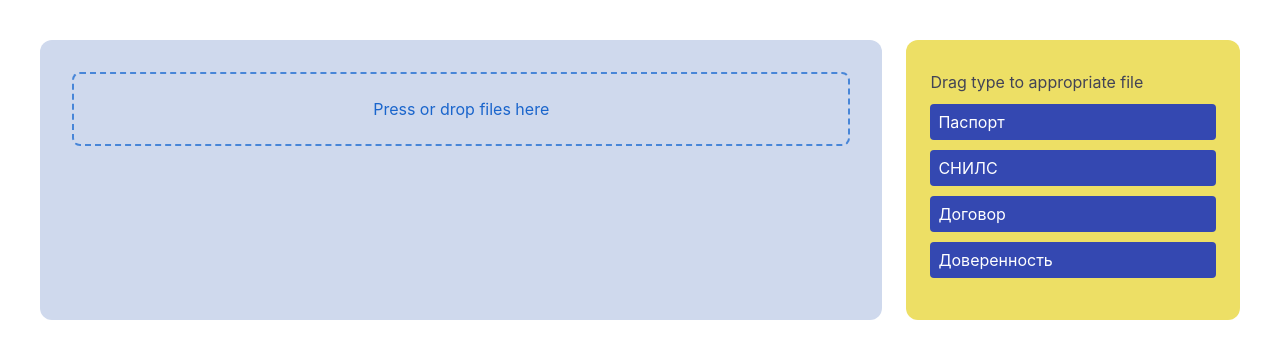
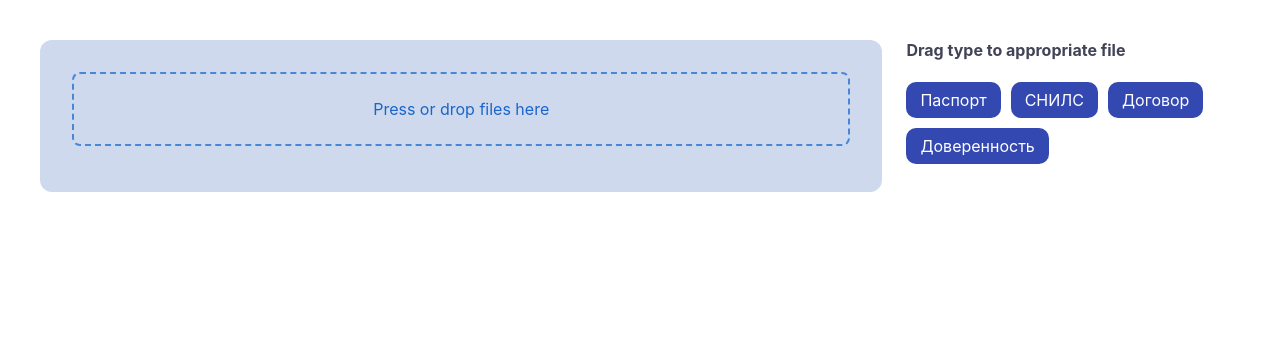
Before and after one commit to dmitryrodnikov/file-upload-concept, a React (Create React App) app: page / in a window 1280 px wide. Shown: the top 358 px of the page. Built offline with nearby package versions, Linux system fonts and the light colour scheme.

Commit message:
feat: suggest styling

```diff
--- a/src/components/suggest-item/suggest-item.module.scss
+++ b/src/components/suggest-item/suggest-item.module.scss
@@ -1,15 +1,22 @@
+:root {
+  --tag-color: #3448b1;
+  --tag-color_hover: #335cd2;
+  --tag-border-radius: 10px;
+}
+
 .item {
   position: relative;
-  padding: 8px;
-  margin-bottom: 10px;
-  border-radius: 4px;
-  background-color: #3448b1;
+  display: inline-block;
+  padding: 8px 14px;
+  margin: 10px 10px 0 0;
+  border-radius: var(--tag-border-radius);
+  background-color: var(--tag-color);
   color: #fff;
   cursor: grab;
   transition: transform 200ms ease-in-out;
 
   &:hover {
-    background-color: #335cd2;
+    background-color: var(--tag-color_hover);
     transform: translate(-2px, -2px);
 
     .shadow {
@@ -24,7 +31,7 @@
   bottom: 0;
   left: 0;
   right: 0;
-  border-radius: 4px;
+  border-radius: var(--tag-border-radius);
   box-shadow: 0 4px 10px 0 #00000033;
   opacity: 0;
   transition: opacity 200ms ease-in-out;
@@ -34,8 +41,8 @@
   position: absolute;
   display: inline-block;
   left: -9999px;
-  background-color: #335cd2;
-  color: white;
+  background-color: var(--tag-color_hover);
+  color: #fff;
   padding: 8px;
-  border-radius: 8px;
+  border-radius: var(--tag-border-radius);
 }
--- a/src/components/suggest-list/suggest-list.module.scss
+++ b/src/components/suggest-list/suggest-list.module.scss
@@ -1,13 +1,11 @@
 .list {
-    background-color: #EDDF65;
-    padding: 32px 24px;
-    border-radius: 12px;
     position: sticky;
     top: 20px;
 }
 
 .title {
     font-size: 16px;
+    font-weight: bold;
     color: #424356;
     margin-bottom: 12px;
 }
```
